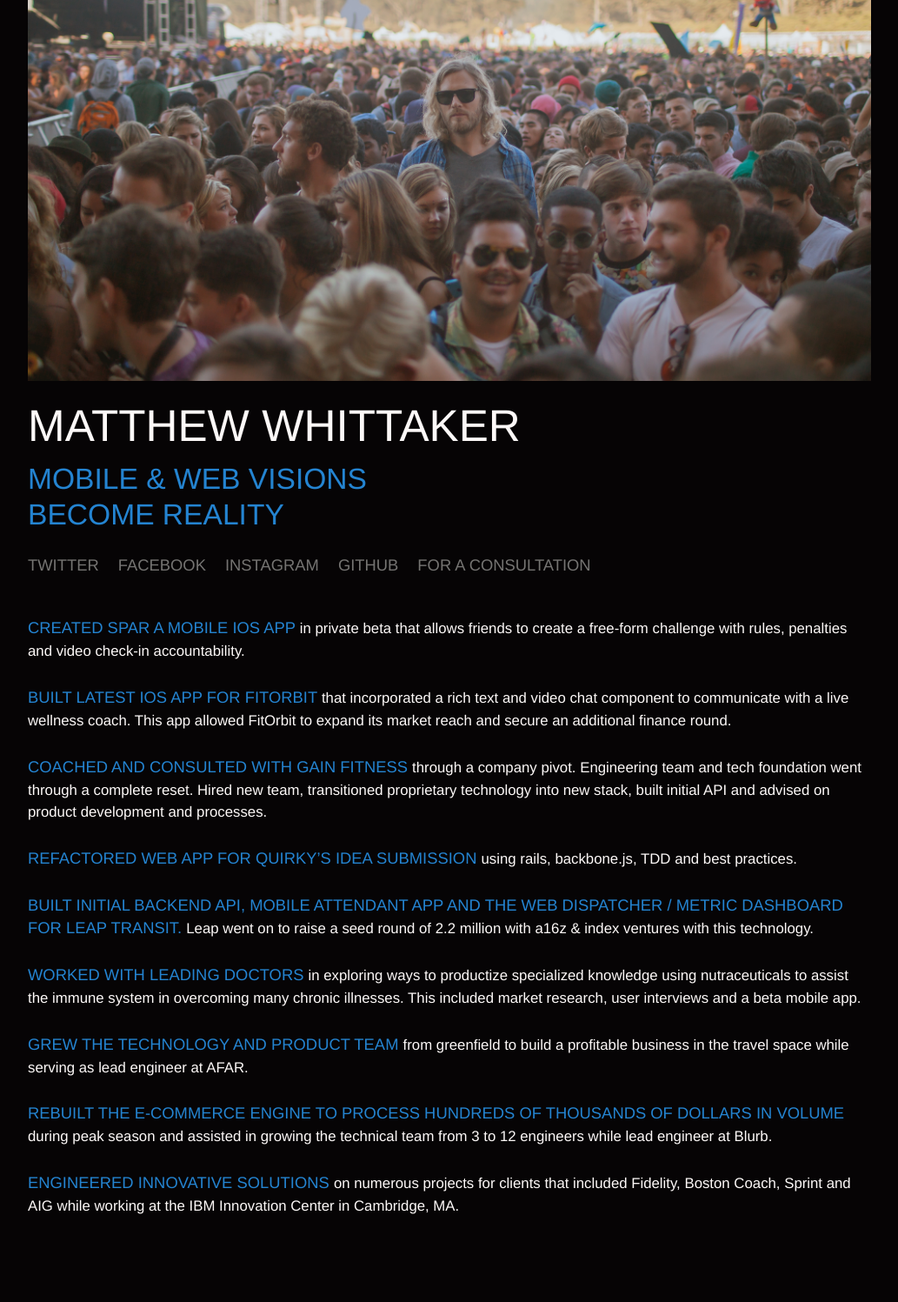
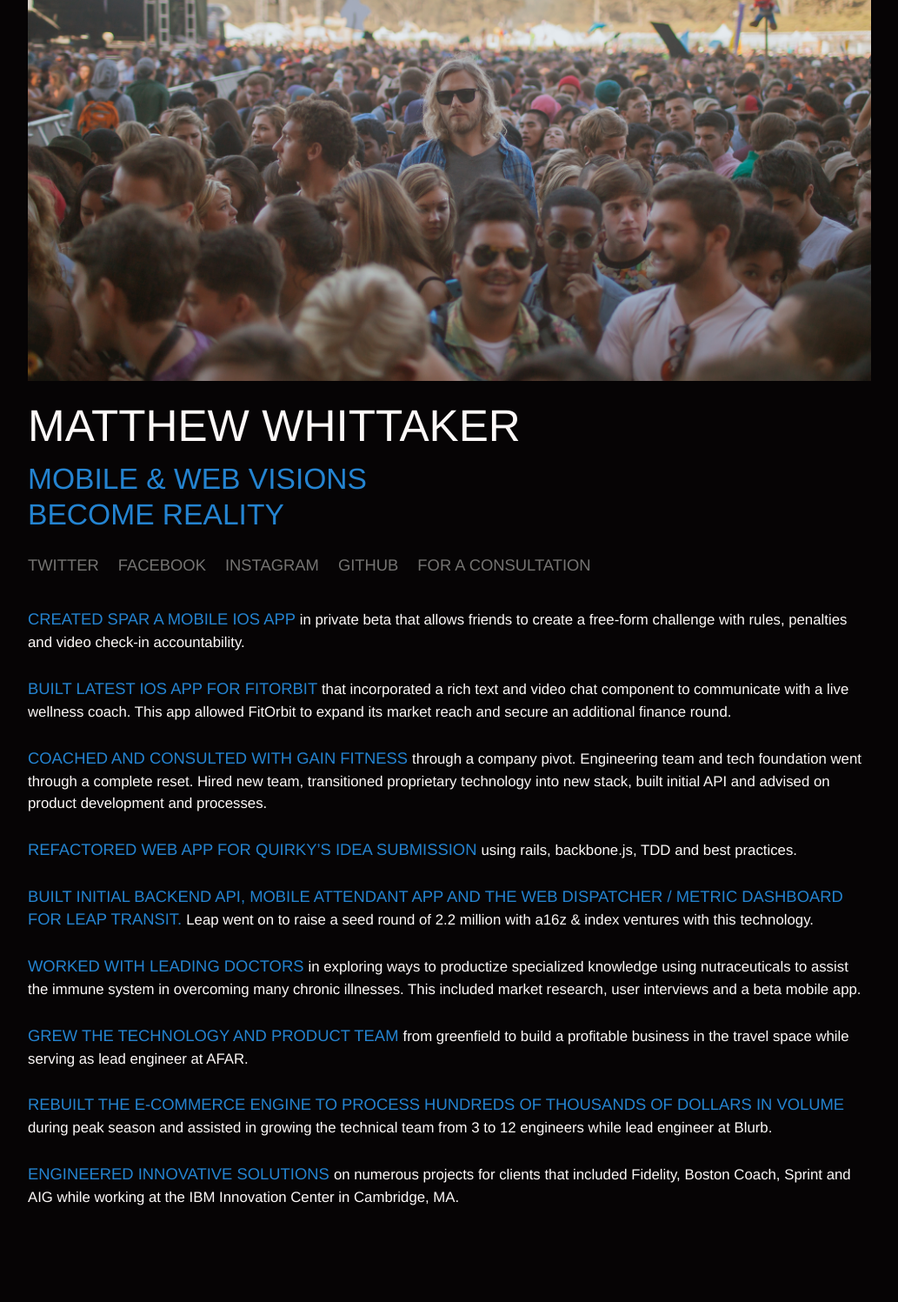
Before and after one commit to mwhitt/mwhittaker.com, a Jekyll site: the page built from index.html, in a window 1280 px wide. Shown: the whole page at 87% size, without its empty margins (123-1156 px from the left). Built offline with Jekyll 4.4.1, drawn with Linux system fonts in a browser that asks for light colours; after the commit the page ends 1464 px from its top, so only the background shows below that.

Commit message:
updated style

```diff
--- a/css/site.css
+++ b/css/site.css
@@ -19,7 +19,7 @@
 
 .contact {
   margin-top: 15px;
-  margin-bottom: 25px;
+  margin-bottom: 15px;
 }
 
 .contact a {
@@ -42,7 +42,7 @@
 }
 
 footer {
-  height: 73px;
+  height: 50px;
 }
 
 @media only screen and (min-width: 40.063em) {
```
